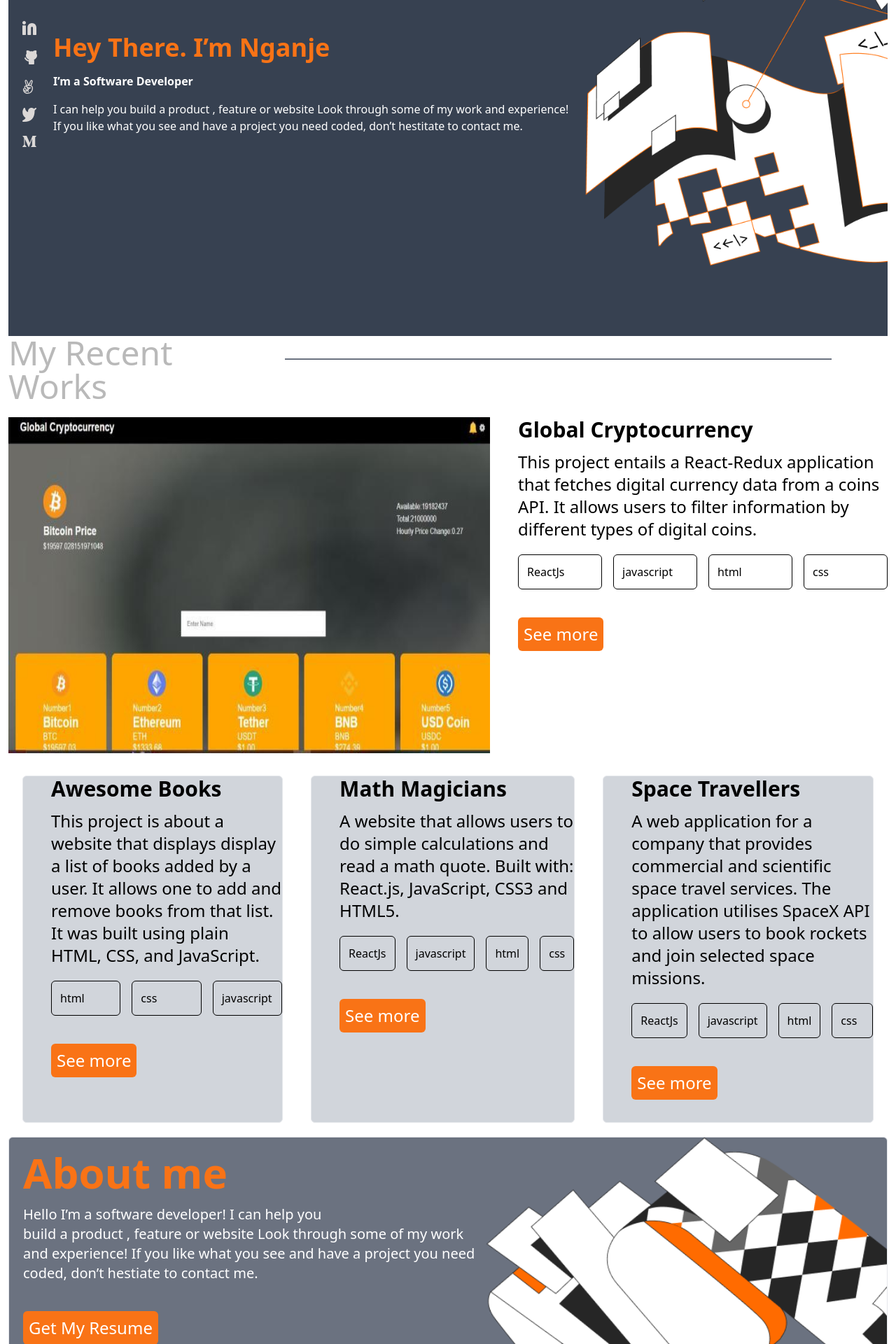
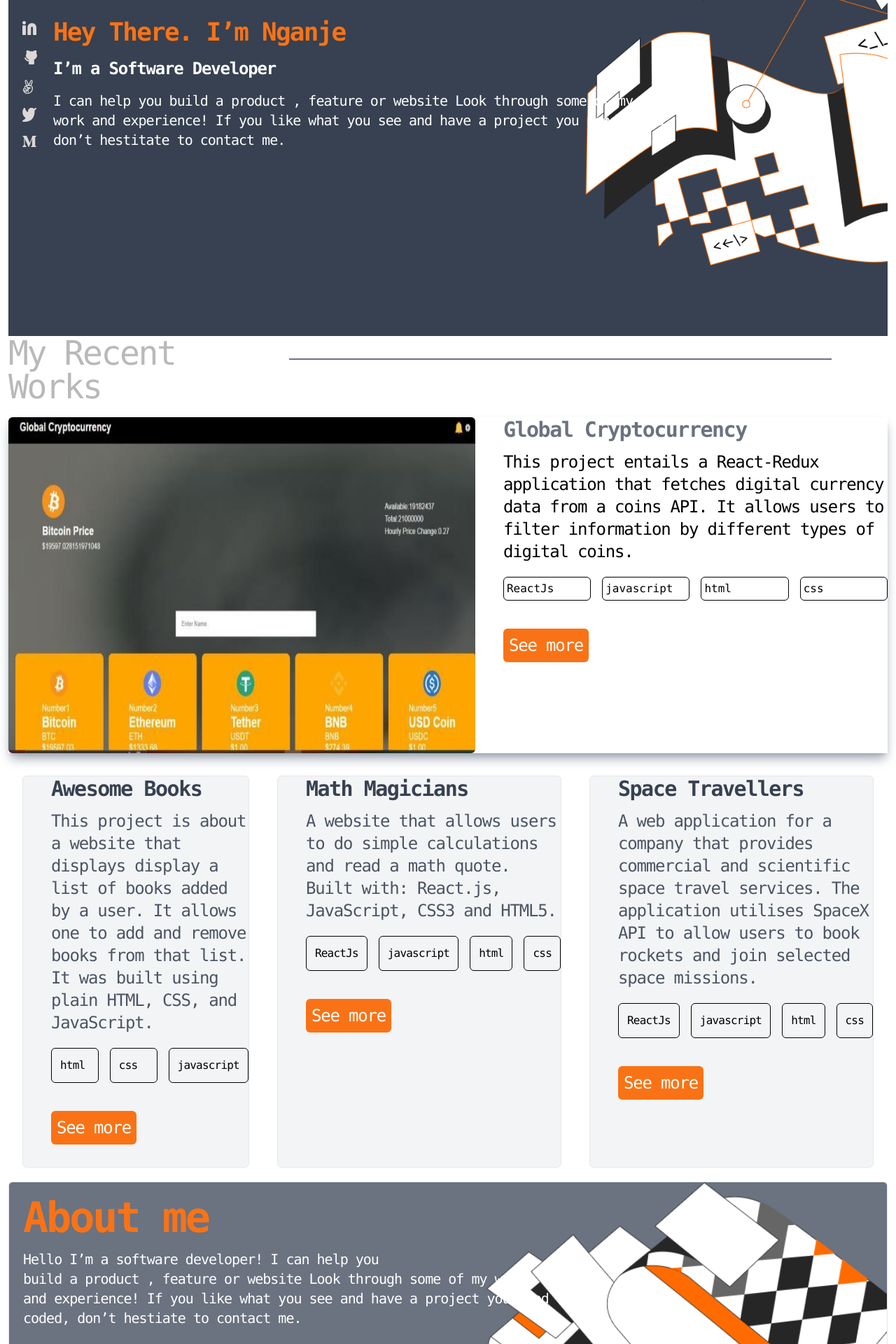
Before and after one commit to asnganje/portoflio-react, a React (Create React App) app: page / in a window 1280 px wide. Shown: the part 300-2220 px from the top of the page at 70% size. Built offline with nearby package versions, Linux system fonts and the light colour scheme.

Commit message:
update font style

```diff
--- a/src/components/About.js
+++ b/src/components/About.js
@@ -10,8 +10,8 @@ const About = () => {
     return(
         <div className = "md:grid grid-cols-3 flex flex-col border rounded-md gap-4 mx-3 mt-5 bg-gray-500">
             {isSmallScreen? (<div className = "col-span-3 p-5 mb-8">
-                <h3 className="text-6xl font-bold text-orange-500 mb-4">About me</h3>
-                <p className= "text-white text-2xl">Hello I’m a software developer! I can help you build a product ,
+                <h3 className="text-6xl font-bold text-orange-500  font-mono tracking-tighter mb-4">About me</h3>
+                <p className= "text-white text-2xl font-mono tracking-tighter">Hello I’m a software developer! I can help you build a product ,
                     feature or website Look through some of my work and experience!
                     If you like what <br/> you see and have a project you need coded,
                     don’t hestiate to contact me.
@@ -19,18 +19,18 @@ const About = () => {
                 <button className="border rounded-md w-[30-vh] p-2 mt-3 bg-orange-500 text-white text-2xl">Get My Resume</button>
             </div>): (
                 <div className = "col-span-3 p-5 mb-10 bg-contain h-[50vh] bg-no-repeat bg-right" style={{ backgroundImage: `url(${lgBackground})`}}>
-                <h3 className="text-6xl font-bold text-orange-500 mb-4">About me</h3>
-                <p className= "text-white text-xl">Hello I’m a software developer! I can help you <br/> build a product ,
+                <h3 className="text-6xl font-bold text-orange-500 font-mono tracking-tighter mb-4">About me</h3>
+                <p className= "text-white font-mono tracking-tighter text-xl">Hello I’m a software developer! I can help you <br/> build a product ,
                     feature or website Look through some of my work <br/> and experience!
                     If you like what you see and have a project you need <br/>
                     coded, don’t hestiate to contact me.
                 </p>
-                <button className="border-black rounded-md w-[30-vh] p-2 mt-10 bg-orange-500 text-white text-2xl">Get My Resume</button>
+                <button className="border-black font-mono tracking-tighter rounded-md w-[30-vh] p-2 mt-10 bg-orange-500 text-white text-2xl">Get My Resume</button>
             </div>
             )}
             <div className = "ml-10">
                 <h3 className = "flex gap-3 text-white text-4xl"><img src={rectangle} alt="rectangle"/>Language</h3>
-                <ul className = "flex flex-col ml-10 italic space-y-3 mb-4 mt-4 text-white text-xl">
+                <ul className = "flex flex-col font-mono tracking-tighter ml-10 italic space-y-3 mb-4 mt-4 text-white text-xl">
                     <li>Javascript</li>
                     <li>Ruby</li>
                     <li>HTML5</li>
@@ -39,7 +39,7 @@ const About = () => {
             </div>
             <div className = "ml-10">
             <h3 className = "flex gap-3 ml-4 text-white text-4xl"><img src={circle} alt="circle"/>Frameworks</h3>
-                <ul className = "flex flex-col ml-10 italic space-y-3 mb-4 mt-4 text-white text-xl">
+                <ul className = "flex flex-col font-mono tracking-tighter ml-10 italic space-y-3 mb-4 mt-4 text-white text-xl">
                     <li>ReactJs</li>
                     <li>Redux</li>
                     <li>Tailwind</li>
@@ -51,7 +51,7 @@ const About = () => {
             </div>
             <div className='ml-10'>
             <h3 className = "flex gap-3 ml-4 text-white text-4xl"><img src={square} alt="square"/>Skills</h3>
-                <ul className = "flex flex-col ml-10 italic space-y-3 mb-4 mt-4 text-white text-xl">
+                <ul className = "flex flex-col font-mono tracking-tighter ml-10 italic space-y-3 mb-4 mt-4 text-white text-xl">
                     <li>CodeKit</li>
                     <li>Github</li>
                     <li>CodePen</li>
--- a/src/components/Experience.js
+++ b/src/components/Experience.js
@@ -6,23 +6,23 @@ const Experience = () => {
     const renderedMain = projects.map((item)=> {
                             if(item.id ===1){
                             return (
-                                <div key = {item.id} className="sm:flex flex-cols mt-5">
-                                    <div><img  className="h-[60vh] w-[350vh]" src={item.icon} alt={item.title} /></div>
+                                <div key = {item.id} className="sm:flex flex-cols mt-5 shadow-lg shadow-gray-400">
+                                    <div><img  className="h-[60vh] w-[350vh] rounded-md" src={item.icon} alt={item.title} /></div>
                                     <div className="ml-10">
-                                        <h2 className="text-3xl font-bold mb-3 font-sans">{item.title}</h2>
-                                        <p className="font-sans text-2xl">{item.description}</p>
+                                        <h2 className="text-3xl text-gray-500 font-bold mb-3 tracking-tighter font-mono">{item.title}</h2>
+                                        <p className="font-mono tracking-tighter text-gray-450 text-2xl">{item.description}</p>
                                         <div className="flex space-x-4 mt-5">
                                         {
                                             item.skills.map((skill)=> {
                                                 return(
-                                                    <div key={skill} className="border cursor-pointer border-black rounded-md w-[15vh] p-3 text-black">
+                                                    <div key={skill} className="border cursor-pointer font-mono border-black rounded-md w-[80%] p-1 text-black">
                                                         {skill}
                                                     </div>
                                                 )
                                             })
                                         }
                                         </div>
-                                        <button className="border-black hover:bg-orange-100 rounded-md w-[30-vh] p-2 mt-10 bg-orange-500 text-white text-2xl">
+                                        <button className="border-black hover:bg-orange-100 font-mono tracking-tighter rounded-md w-[30-vh] p-2 mt-10 bg-orange-500 text-white text-2xl">
                                             <a href={item.url}
                                             target="_blank"
                                             rel="noopener noreferrer">
@@ -38,23 +38,23 @@ const Experience = () => {
                         )
     const renderedOtherProjects = projects.map((project)=> {
                                     if(project.id !== 1){
-                    return (<div key={project.id} className = "col-span-1 mx-5 mt-8 border rounded-md bg-gray-300">
+                    return (<div key={project.id} className = "col-span-1 mx-5 mt-8 border rounded-md bg-gray-100">
                         <div>
                         <div className="ml-10">
-                                        <h2 className="text-3xl font-bold mb-3 font-sans">{project.title}</h2>
-                                        <p className="font-sans text-2xl">{project.description}</p>
+                                        <h2 className="text-3xl text-gray-700 font-bold tracking-tighter font-mono mb-3">{project.title}</h2>
+                                        <p className="font-mono text-gray-600 tracking-tighter text-2xl">{project.description}</p>
                                         <div className="flex space-x-4 mt-5">
                                         {
                                             project.skills.map((skill)=> {
                                                 return(
-                                                    <div key={skill} className="border border-black cursor-pointer rounded-md w-full p-3 text-black">
+                                                    <div key={skill} className="border font-mono tracking-tighter border-black cursor-pointer rounded-md w-full p-3 text-black">
                                                         {skill}
                                                     </div>
                                                 )
                                             })
                                         }
                                         </div>
-                                        <button className="border-black rounded-md w-[30-vh] p-2 mt-10 mb-8 hover:bg-orange-100 bg-orange-500 text-white text-2xl">
+                                        <button className="border-black rounded-md font-mono tracking-tighter w-[30-vh] p-2 mt-10 mb-8 hover:bg-orange-100 bg-orange-500 text-white text-2xl">
                                             <a href={project.url}
                                             target="_blank"
                                             rel="noopener noreferrer">
@@ -70,7 +70,7 @@ const Experience = () => {
     return(
         <div className="mx-3">
             <div className="flex flex-col sm:flex-row ">
-                <h2 className="text-5xl ml-5 sm:ml-0 animate-blink text-2xl">My Recent Works</h2>
+                <h2 className="text-5xl ml-5 sm:ml-0 font-mono tracking-tighter animate-blink">My Recent Works</h2>
 
                 <div className="border border-b h-0 mt-8 w-[full] sm:w-[120vh] sm:mx-20 mx-5 border-gray-500"></div>
             </div>
--- a/src/components/Header.js
+++ b/src/components/Header.js
@@ -17,7 +17,7 @@ const Header = () => {
     }
 
     const navItems = navData.map((item)=> {
-        return (<li key={item.id} className="text-white text-xl hover:font-bold">
+        return (<li key={item.id} className="text-white font-mono tracking-tighter text-xl hover:font-bold">
                 {item.name}
                 <hr className='block lg:hidden w-full'/>
                 </li>)
@@ -25,7 +25,7 @@ const Header = () => {
 
     return(
         <header className="flex justify-between bg-gray-900 p-4 mx-3">
-            <h3 className="text-xl font-bold text-white cursor-pointer mb:4 md: mb:0">{identify}</h3>
+            <h3 className="text-xl font-bold font-mono tracking-tighter text-white cursor-pointer mb:4 md: mb:0">{identify}</h3>
             {isSmallScreen?
                 (
                     <>
--- a/src/components/Intro.js
+++ b/src/components/Intro.js
@@ -49,12 +49,12 @@ const Intro = ()=> {
                 </ul>
             </div>
             <div className="space-y-4">
-                <h1 className="text-orange-500 text-4xl font-bold">Hey There. I’m Nganje</h1>
-                <h3 className="text-white font-bold">I’m a Software Developer</h3>
-                <p className="text-white">
+                <h1 className="text-orange-500 font-mono tracking-tighter text-4xl font-bold">Hey There. I’m Nganje</h1>
+                <h3 className="text-white font-mono tracking-tighter text-2xl font-bold">I’m a Software Developer</h3>
+                <p className="text-white font-mono tracking-tighter text-xl">
                 I can help you build a product , feature or website
-                Look through some of my work and experience!<br/> If you like what you see and have a project
-                 you need coded, don’t hestitate to contact me.
+                Look through some of my <br/> work and experience! If you like what you see and have a project
+                 you need coded, <br/> don’t hestitate to contact me.
                 </p>
             </div>
         </div>
```
Also changed, not shown: src/components/Contact.js (+5 -5 lines).
